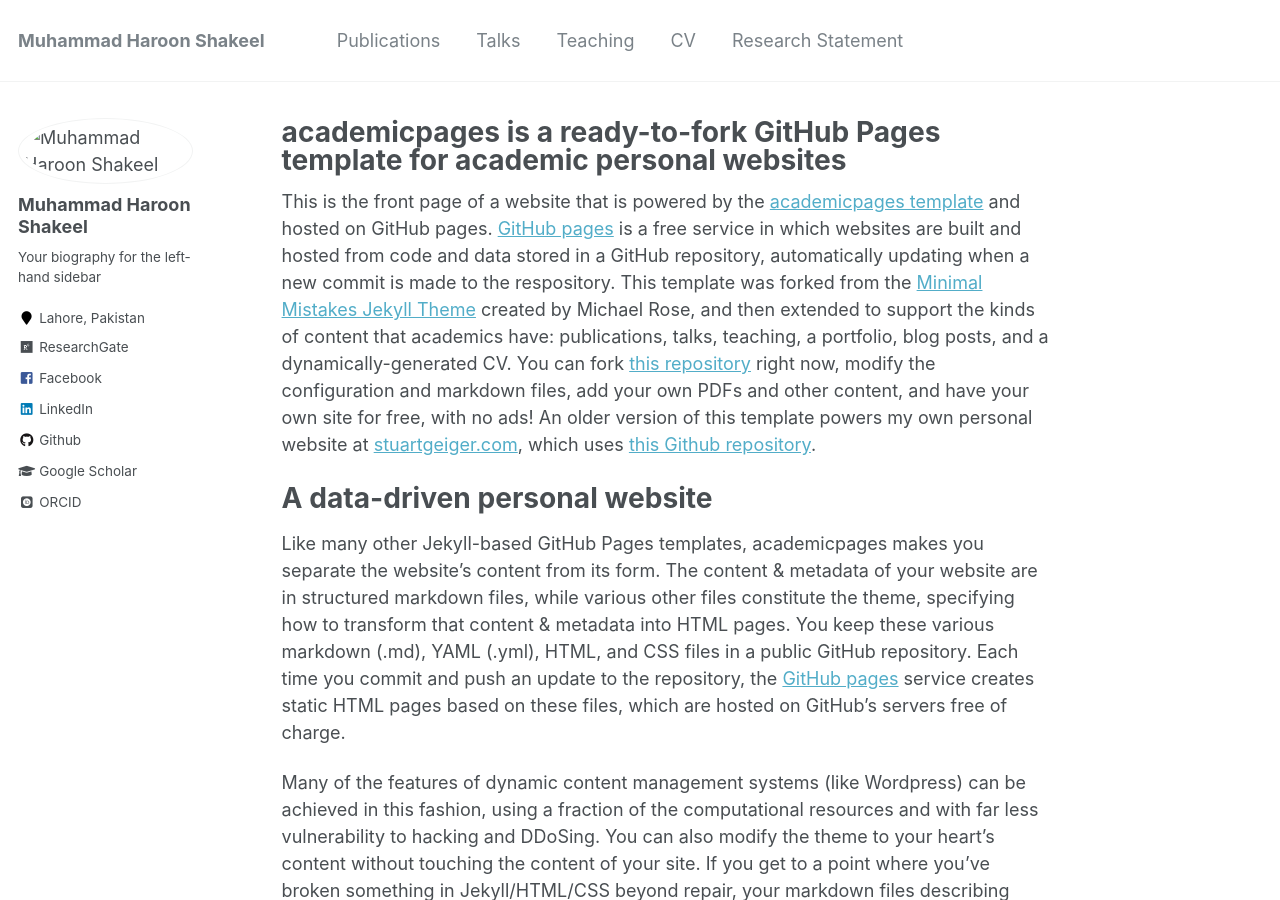
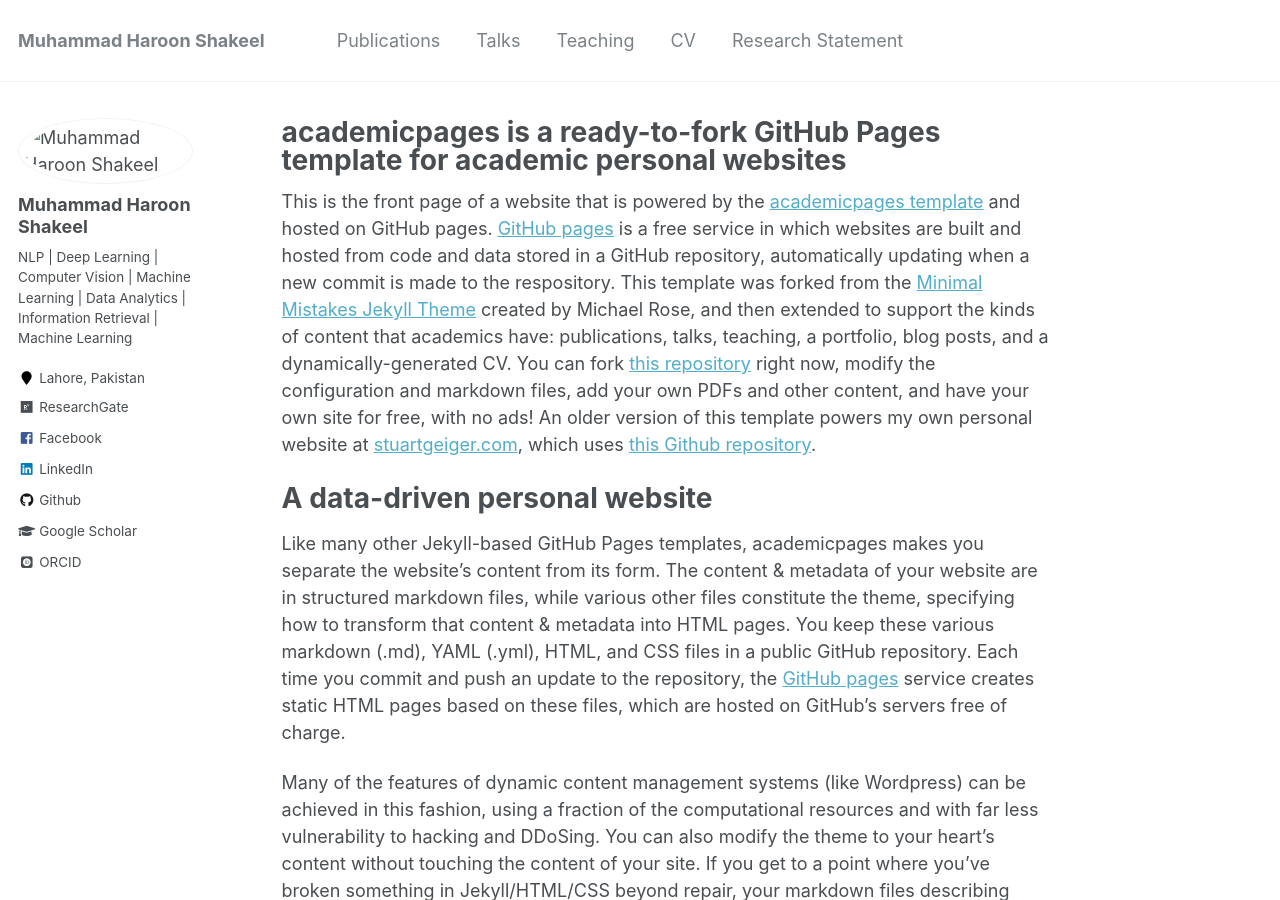
Before and after one commit to haroonshakeel/haroonshakeel.github.io, a Jekyll site: the page built from _pages/about.md, in a window 1280 px wide and 900 px high. Built offline with Jekyll 4.4.1, drawn with Linux system fonts in a browser that asks for light colours; some web fonts are replaced.

Commit message:
Update _config.yml

```diff
--- a/_config.yml
+++ b/_config.yml
@@ -82,7 +82,7 @@
 author:
   name             : "Muhammad Haroon Shakeel"
   avatar           : "images/profile.jpg"
-  bio              : "Your biography for the left-hand sidebar"
+  bio              : "NLP | Deep Learning | Computer Vision | Machine Learning | Data Analytics | Information Retrieval | Machine Learning"
   location         : "Lahore, Pakistan"
   employer         :
   pubmed           :
```
